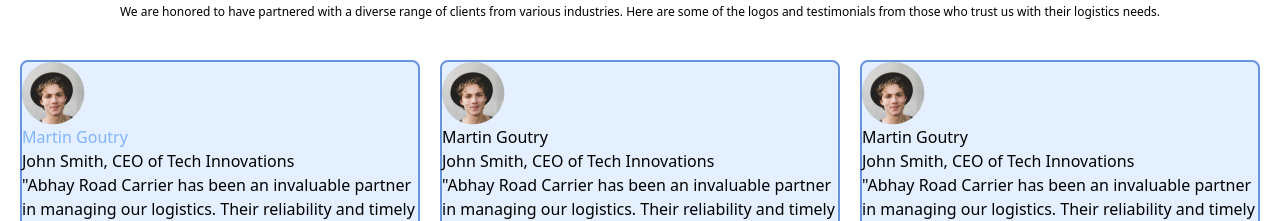
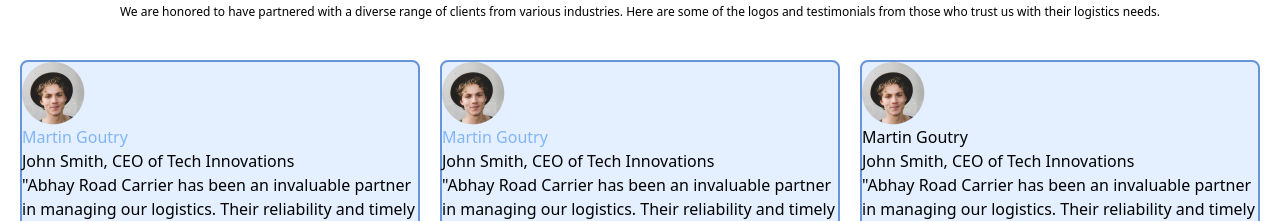
Before and after one commit to nishanthspk/ARCVAPI, a React (Create React App) app: page / in a window 1280 px wide. Shown: the part 2880-3101 px from the top of the page. Built offline with nearby package versions, Linux system fonts and the light colour scheme.

Commit message:
text-color-2

```diff
--- a/src/Pages/Home.jsx
+++ b/src/Pages/Home.jsx
@@ -176,7 +176,7 @@
         </div>
         <div className='bg-[#E4EFFF] border-2 border-[#6695db] rounded-lg'>
         <img src={Dummy} alt="" />
-        <p>Martin Goutry</p>
+        <p className='text-[#81B5FA]'>Martin Goutry</p>
         <p>John Smith, CEO of Tech Innovations</p>
         <p>"Abhay Road Carrier has been an invaluable partner in managing our logistics. Their reliability and timely deliveries.”</p>
         </div>
```
